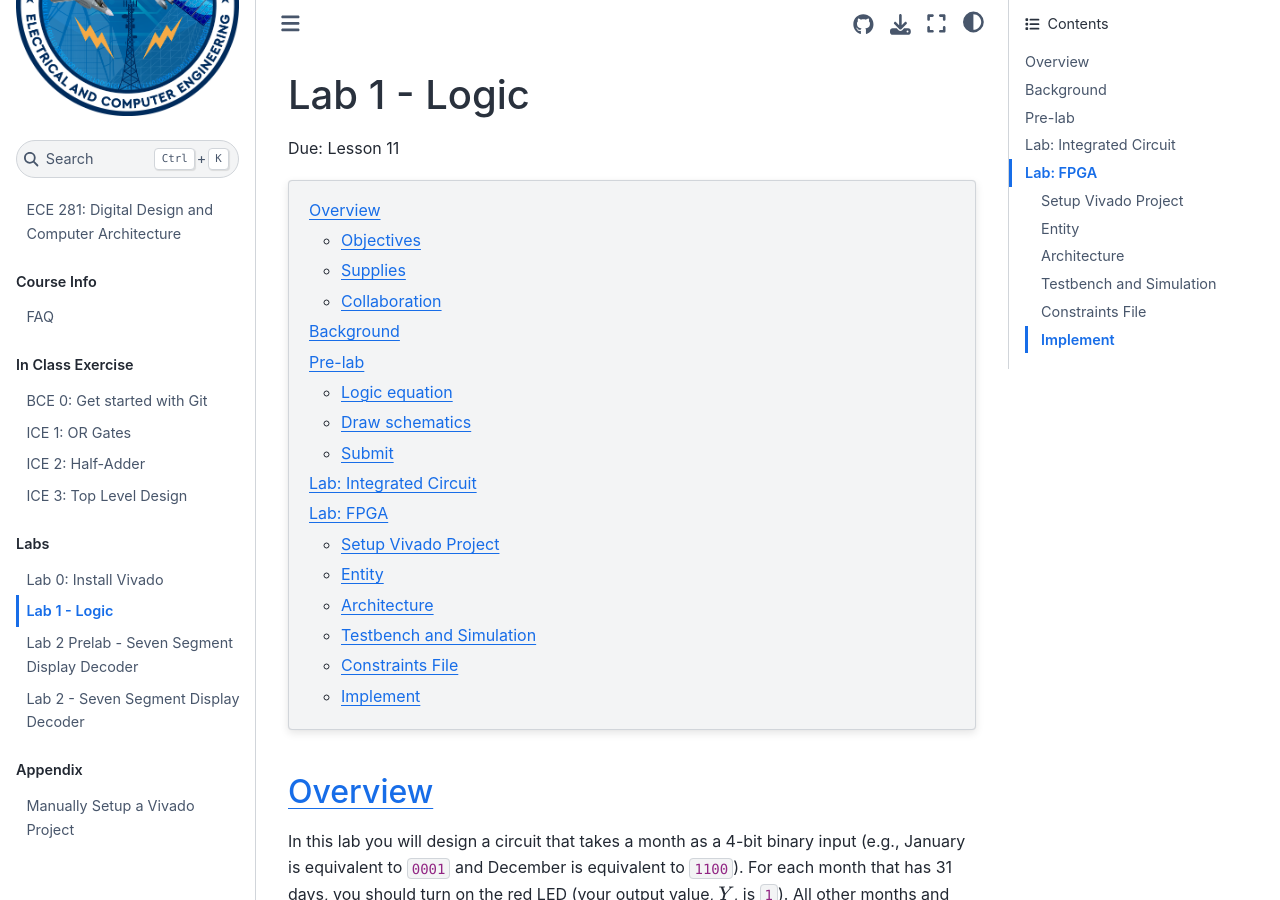
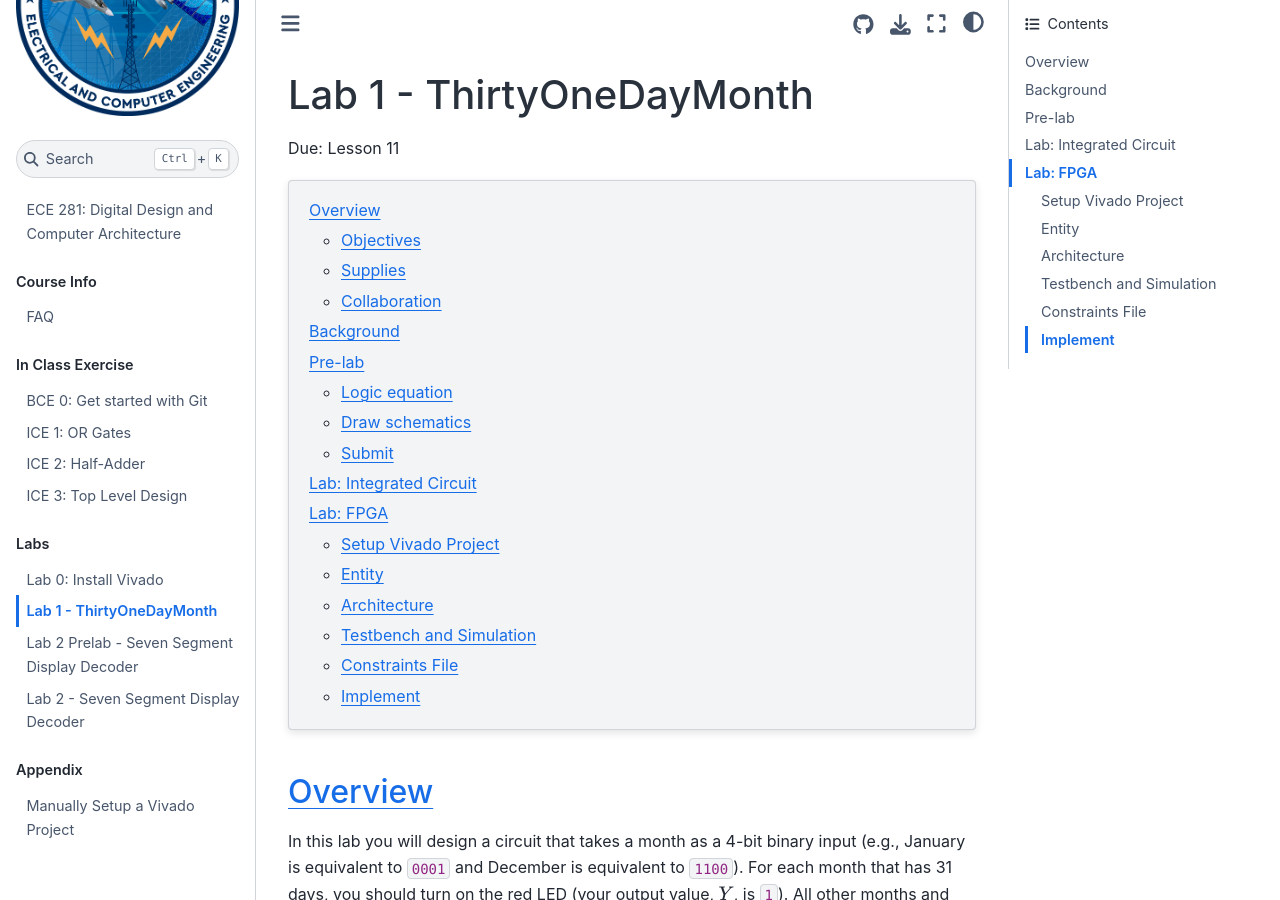
Before and after one commit to USAFA-ECE/ece281-book, a Jupyter Book: the page built from book/lab/lab1.md, in a window 1280 px wide and 900 px high. Built offline with Jupyter Book 1.0.4 settings and Sphinx 7.4.7 and the Sphinx Book theme 1.1.4, drawn with Linux system fonts in a browser that asks for light colours.

Commit message:
Change lab name

```diff
--- a/book/lab/lab1.md
+++ b/book/lab/lab1.md
@@ -1,4 +1,4 @@
-# Lab 1 - Logic
+# Lab 1 - ThirtyOneDayMonth
 
 Due: Lesson 11
 
```
